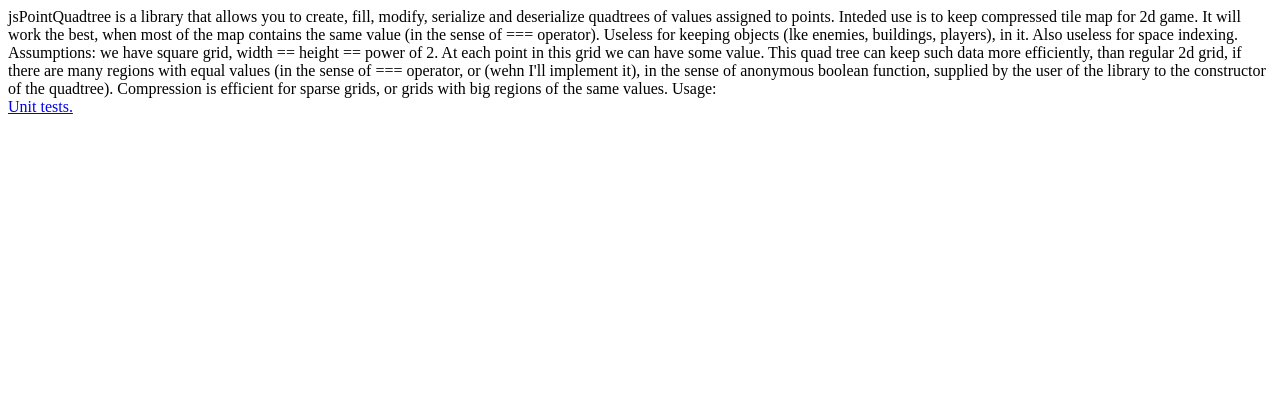
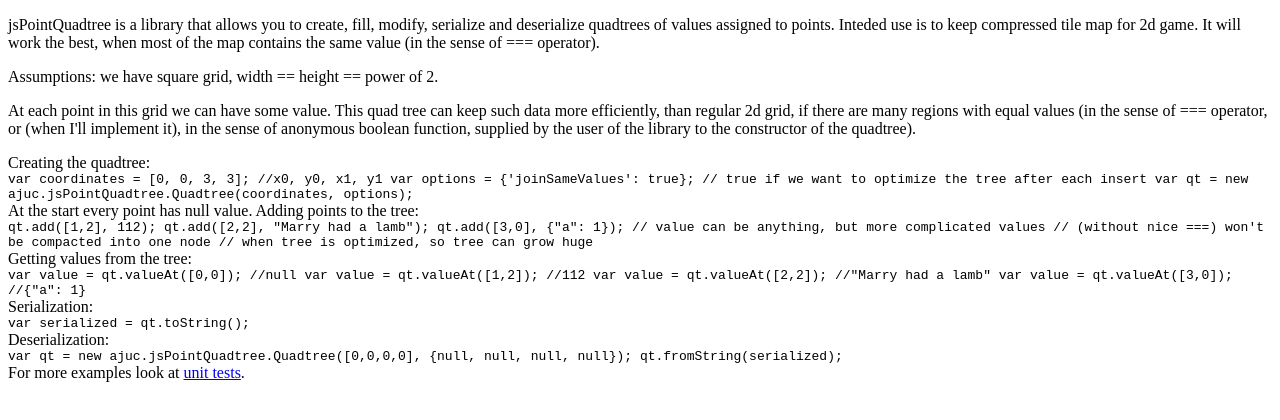
Before and after one commit to ajuc/jsPointQuadtree, a plain HTML site: page index.html in a window 1280 px wide. Drawn offline with Linux system fonts and the light colour scheme.

Commit message:
Documentation.

```diff
--- a/custom.css
+++ b/custom.css
@@ -1,3 +1,7 @@
 .hidden {
 	display: none;
 }
+
+code {
+	display: block;
+}
--- a/index.html
+++ b/index.html
@@ -10,29 +10,59 @@
 </head>
 
 <body>
+	<p>
 	jsPointQuadtree is a library that allows you to create, fill, modify, serialize and deserialize
-	quadtrees of values assigned to points.
+	quadtrees of values assigned to points.	Inteded use is to keep compressed tile map for 2d game. It will work the best, when most of the map
+	contains the same value (in the sense of === operator).
+	</p>
 
-	Inteded use is to keep compressed tile map for 2d game. It will work the best, when most of the map
-	contains the same value (in the sense of === operator).
+	<p>
+	Assumptions: we have square grid, width == height == power of 2.
+	</p>
 
-	Useless for keeping objects (lke enemies, buildings, players), in it. Also useless for space indexing.
-
-	Assumptions: we have square grid, width == height == power of 2.
-
+	<p>
 	At each point in this grid we can have some value. This quad tree can keep such
 	data more efficiently, than regular 2d grid, if there are many regions with equal values
-	(in the sense of === operator, or (wehn I'll implement it), in the sense of anonymous
+	(in the sense of === operator, or (when I'll implement it), in the sense of anonymous
 	boolean function, supplied by the user of the library to the constructor of the quadtree).
+	</p>
 
-	Compression is efficient for sparse grids, or grids with big regions of the same values.
+	Creating the quadtree:
+	<code>
+		var coordinates = [0, 0, 3, 3]; //x0, y0, x1, y1
+		var options = {'joinSameValues': true}; // true if we want to optimize the tree after each insert
+		var qt = new ajuc.jsPointQuadtree.Quadtree(coordinates, options);
+	</code>
+	At the start every point has null value.
 
-	Usage:
+	Adding points to the tree:
+	<code>
+		qt.add([1,2], 112);
+		qt.add([2,2], "Marry had a lamb");
+		qt.add([3,0], {"a": 1}); // value can be anything, but more complicated values
+								 // (without nice ===) won't be compacted into one node
+								 // when tree is optimized, so tree can grow huge
+	</code>
 
-	<div class="code">
+	Getting values from the tree:
+	<code>
+		var value = qt.valueAt([0,0]); //null
+		var value = qt.valueAt([1,2]); //112
+		var value = qt.valueAt([2,2]); //"Marry had a lamb"
+		var value = qt.valueAt([3,0]); //{"a": 1}
+	</code>
 
-	</div>
+	Serialization:
+	<code>
+		var serialized = qt.toString();
+	</code>
 
-	<a href="tests.html">Unit tests.</a>
+	Deserialization:
+	<code>
+		var qt = new ajuc.jsPointQuadtree.Quadtree([0,0,0,0], {null, null, null, null});
+		qt.fromString(serialized);
+	</code>
+
+	For more examples look at <a href="tests.html">unit tests</a>.
 </body>
 </html>
```
